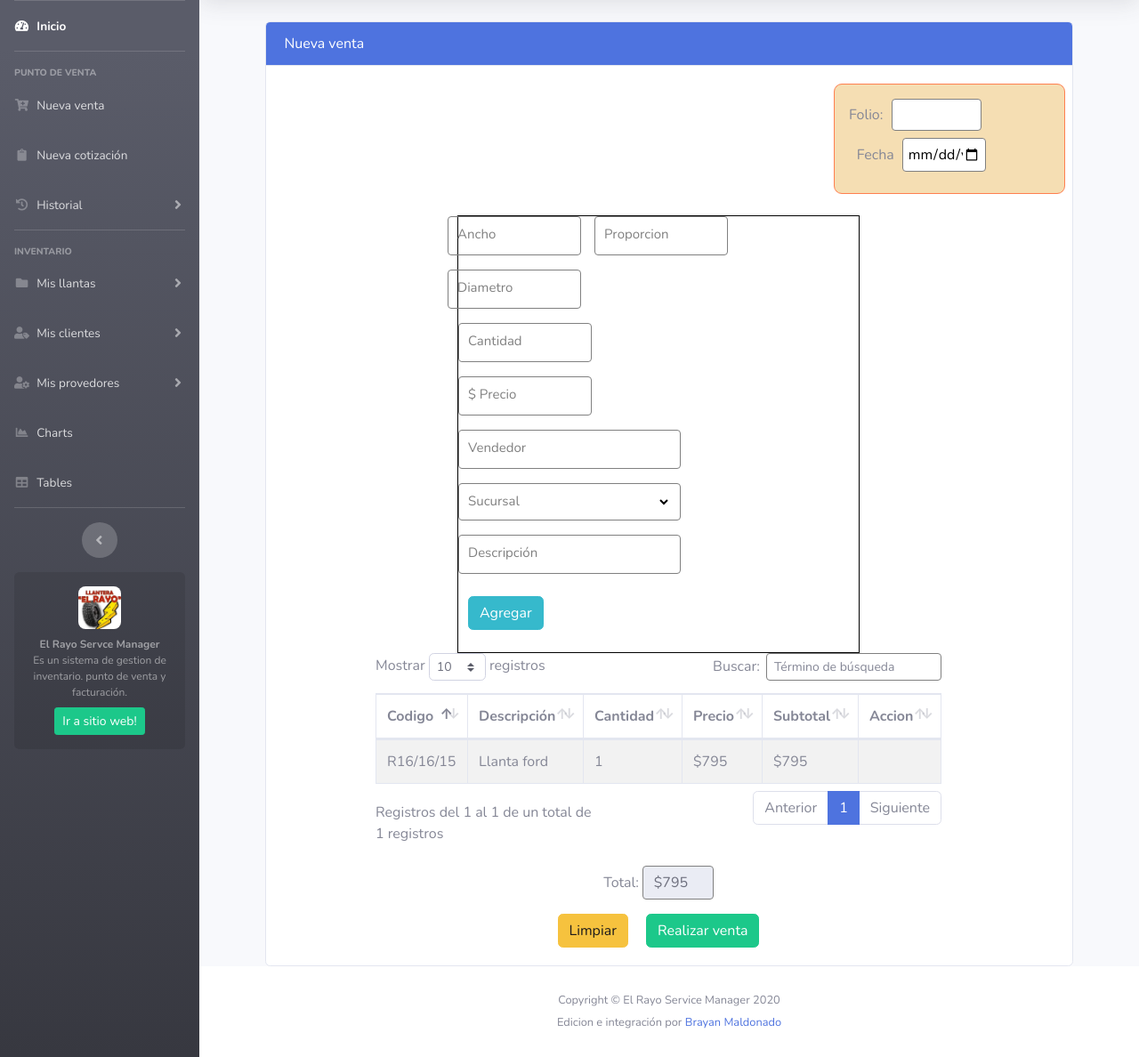
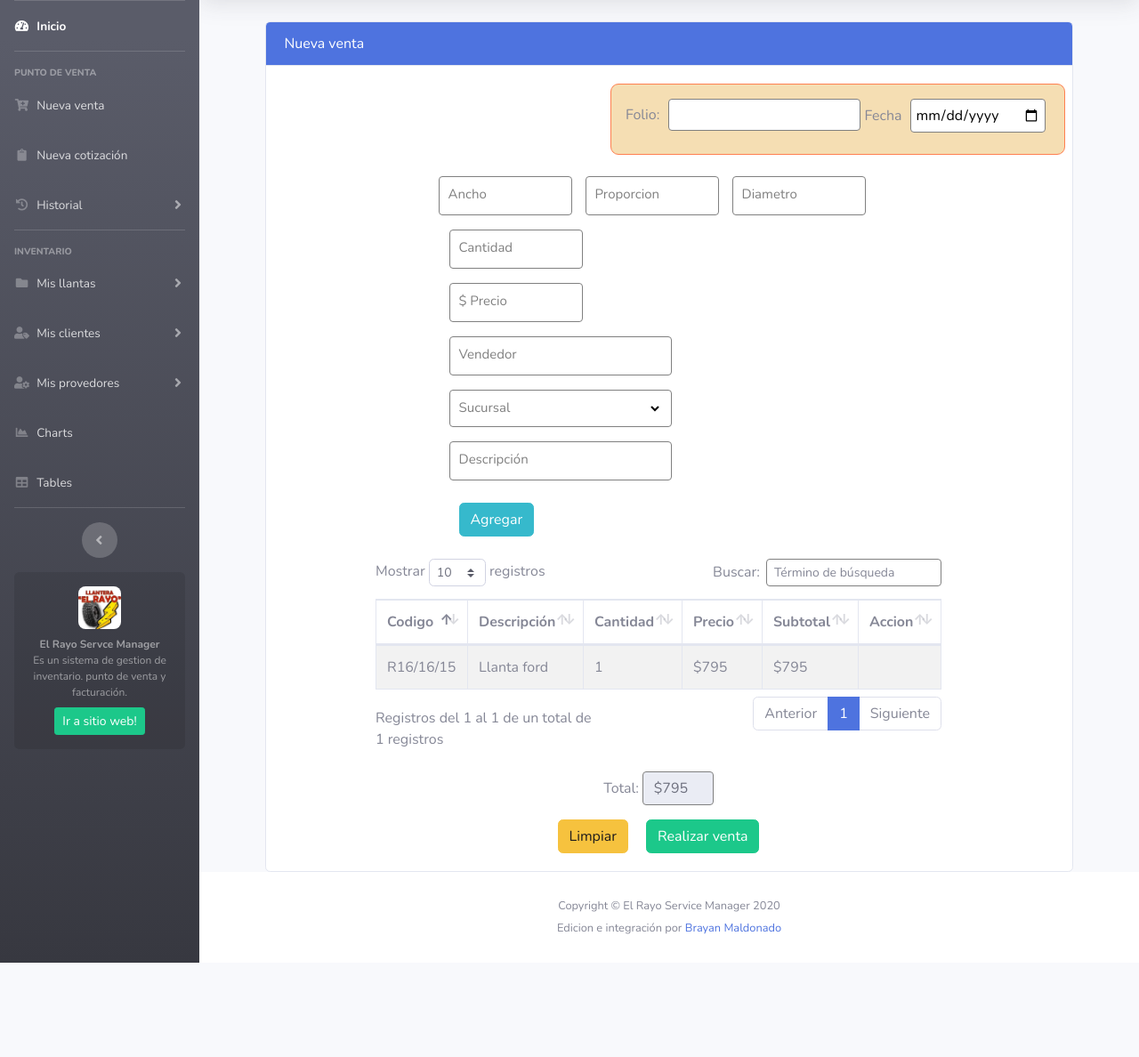
Before and after one commit to BrayanM03/El-Rayo-Service-Manager, a PHP site: page /nueva-venta.html in a window 1280 px wide. Shown: the part 70-1258 px from the top of the page at 89% size. After the commit the page ends 1152 px from the top, so only its background shows below. Run offline with PHP 8.4, Linux system fonts and the light colour scheme.

Commit message:
Add files via upload

```diff
--- a/src/css/nueva-venta.css
+++ b/src/css/nueva-venta.css
@@ -36,7 +36,7 @@
 }
 
 .folio-fecha{
-    width: 30%;
+    width: auto;
     display: flex;
     justify-content: center;
     margin-bottom: 3vh;
@@ -47,7 +47,7 @@
 }
 
 .folio-fecha input{
-    width:45%;
+    width:auto;
     padding: 5px;
     margin: 0px 5px;
 }
@@ -55,14 +55,14 @@
 .grupo-2{
   display: flex;
   flex-direction: column;
-  border: 1px solid black;
 
 
 }
 
 .medidas-llanta{
+
     display: flex;
-    width: 450px;
+    width: auto;
 
 }
 
```
